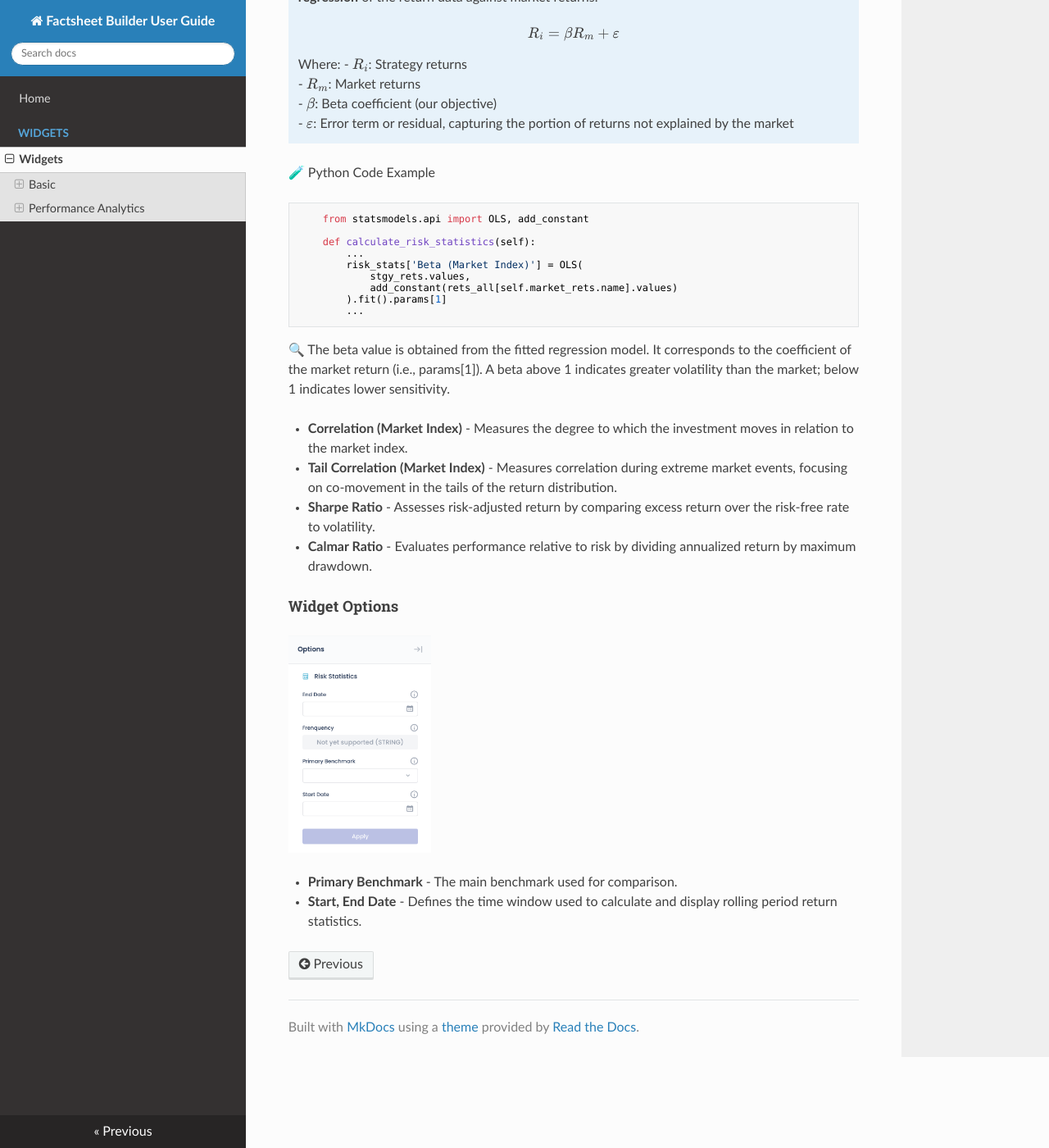
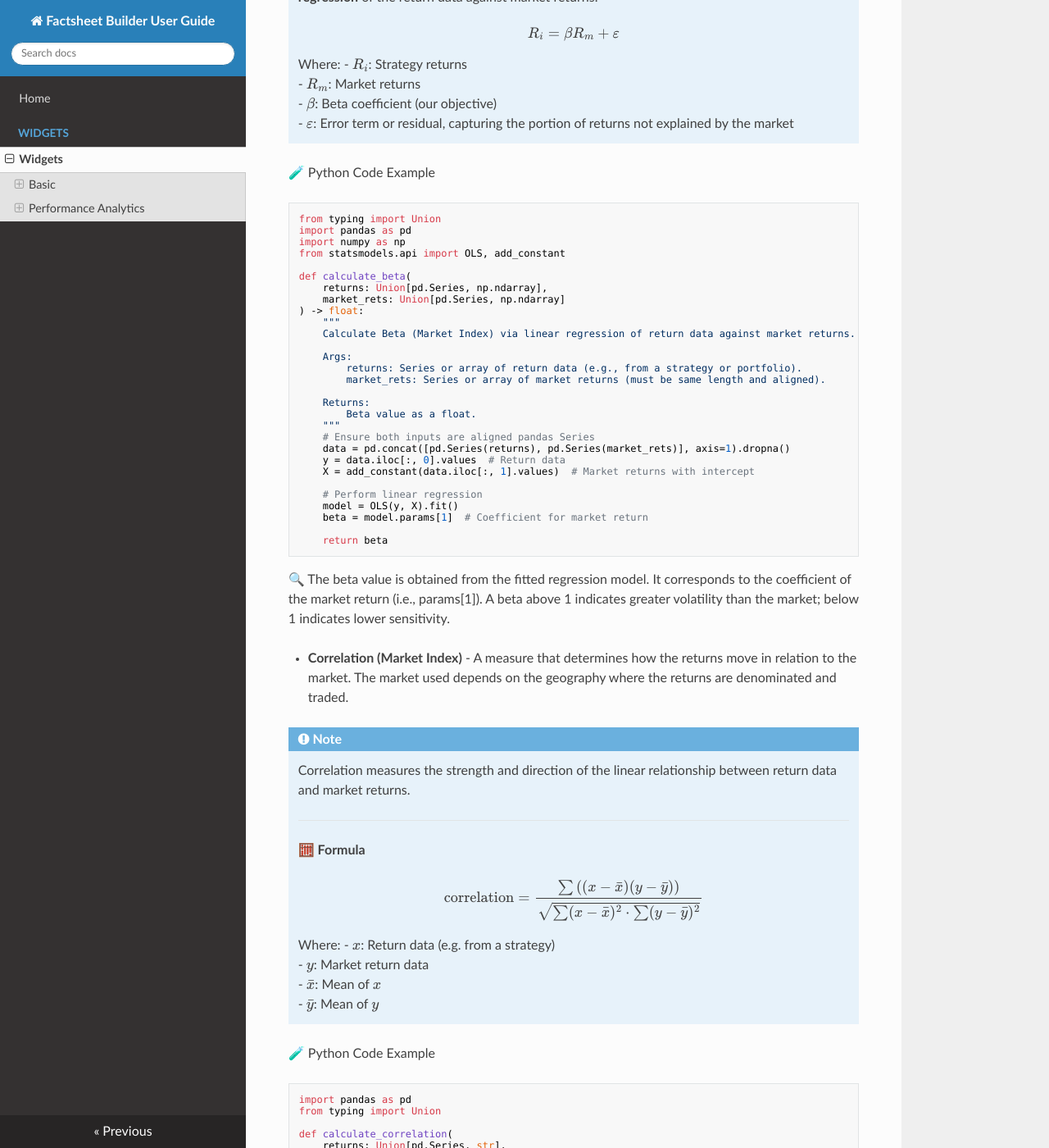
Before and after one commit to noviscient/factbox-user-guide, an MkDocs documentation site: the page built from docs/widgets/index.md, in a window 1280 px wide and 1400 px high, scrolled down 13135 px. Shown: the whole window at 82% size. Built offline with MkDocs 1.6.1, drawn with Linux system fonts in a browser that asks for light colours; nearby versions of some CDN libraries; some of the changed text lies outside the part shown.

Commit message:
update widgets, restructure

````diff
--- a/docs/widgets/index.md
+++ b/docs/widgets/index.md
@@ -451,21 +451,100 @@ Indicates sensitivity to market movements; a beta above 1 implies higher volatil
 🧪 Python Code Example
 
 ```python
-    from statsmodels.api import OLS, add_constant
+from typing import Union
+import pandas as pd
+import numpy as np
+from statsmodels.api import OLS, add_constant
 
-    def calculate_risk_statistics(self):
-        ...
-        risk_stats['Beta (Market Index)'] = OLS(
-            stgy_rets.values,
-            add_constant(rets_all[self.market_rets.name].values)
-        ).fit().params[1]
-        ...
+def calculate_beta(
+    returns: Union[pd.Series, np.ndarray],
+    market_rets: Union[pd.Series, np.ndarray]
+) -> float:
+    """
+    Calculate Beta (Market Index) via linear regression of return data against market returns.
+
+    Args:
+        returns: Series or array of return data (e.g., from a strategy or portfolio).
+        market_rets: Series or array of market returns (must be same length and aligned).
+
+    Returns:
+        Beta value as a float.
+    """
+    # Ensure both inputs are aligned pandas Series
+    data = pd.concat([pd.Series(returns), pd.Series(market_rets)], axis=1).dropna()
+    y = data.iloc[:, 0].values  # Return data
+    X = add_constant(data.iloc[:, 1].values)  # Market returns with intercept
+
+    # Perform linear regression
+    model = OLS(y, X).fit()
+    beta = model.params[1]  # Coefficient for market return
+
+    return beta
 ```
 
 🔍 The beta value is obtained from the fitted regression model. It corresponds to the coefficient of the market return (i.e., params[1]). A beta above 1 indicates greater volatility than the market; below 1 indicates lower sensitivity.
 
+- **Correlation (Market Index)** - A measure that determines how the returns move in relation to the market. The market used depends on the geography where the returns are denominated and traded.
 
-- **Correlation (Market Index)** - Measures the degree to which the investment moves in relation to the market index.
+!!! note
+    Correlation measures the strength and direction of the linear relationship between return data and market returns.
+
+    ---
+
+    **🧮 Formula**
+
+    $$
+    \text{correlation} =
+    \frac{
+    \sum \left( (x - \bar{x})(y - \bar{y}) \right)
+    }{
+    \sqrt{
+    \sum (x - \bar{x})^2 \cdot \sum (y - \bar{y})^2
+    }
+    }
+    $$
+
+    Where:
+    - $x$: Return data (e.g. from a strategy)
+    - $y$: Market return data
+    - $\bar{x}$: Mean of $x$
+    - $\bar{y}$: Mean of $y$
+
+🧪 Python Code Example
+
+```python
+import pandas as pd
+from typing import Union
+
+def calculate_correlation(
+    returns: Union[pd.Series, str],
+    market_returns: Union[pd.Series, str],
+    data: pd.DataFrame
+) -> float:
+    """
+    Calculate the Pearson correlation coefficient between return data and market returns.
+
+    Args:
+        returns: Name of the column or Series representing return data.
+        market_returns: Name of the column or Series representing market return data.
+        data: A DataFrame containing both return series.
+
+    Returns:
+        The correlation coefficient as a float.
+    """
+    # If inputs are column names, extract the columns from the DataFrame
+    if isinstance(returns, str) and isinstance(market_returns, str):
+        selected = data[[returns, market_returns]].dropna()
+    else:
+        selected = pd.concat([pd.Series(returns), pd.Series(market_returns)], axis=1).dropna()
+
+    # Compute Pearson correlation and extract the off-diagonal value
+    correlation = selected.corr().iloc[0, 1]
+
+    return correlation
+
+```
+
 - **Tail Correlation (Market Index)** - Measures correlation during extreme market events, focusing on co-movement in the tails of the return distribution.
 - **Sharpe Ratio** - Assesses risk-adjusted return by comparing excess return over the risk-free rate to volatility.
 - **Calmar Ratio** - Evaluates performance relative to risk by dividing annualized return by maximum drawdown.
````
